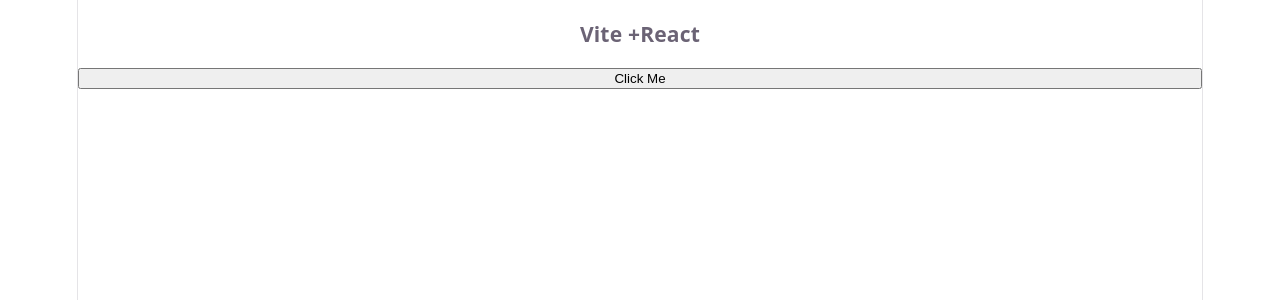
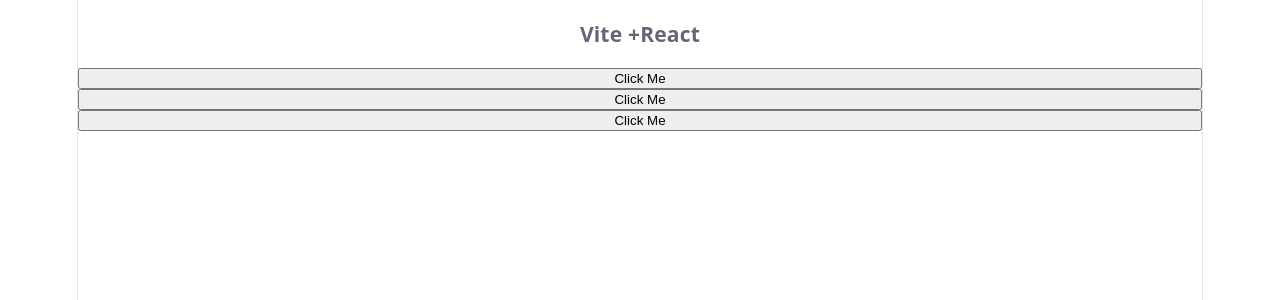
Before and after one commit to Mansur550/react-core-concepts-part2, a React (Vite) app: page / in a window 1280 px wide. Shown: the top 300 px of the page. Built offline with nearby package versions, Linux system fonts and the light colour scheme.

Commit message:
Event handeler paasing data with Arrow funtion

```diff
--- a/src/App.jsx
+++ b/src/App.jsx
@@ -10,6 +10,15 @@
   alert('Button Clicked')
 }
 
+const handleClick2 = () =>{
+  alert('Button Clicked 2')
+}
+
+const handleClick3 = (num) =>{
+  const newNum = num * 2;
+  alert(newNum);
+}
+
 
   return (
     <>
@@ -17,6 +26,8 @@
 
     {/* Event handeler */}
     <button onClick={handleClick} >Click Me</button>
+    <button onClick={handleClick2} >Click Me</button>
+    <button onClick={() => handleClick3(10)} >Click Me</button>
 
 
 
```
